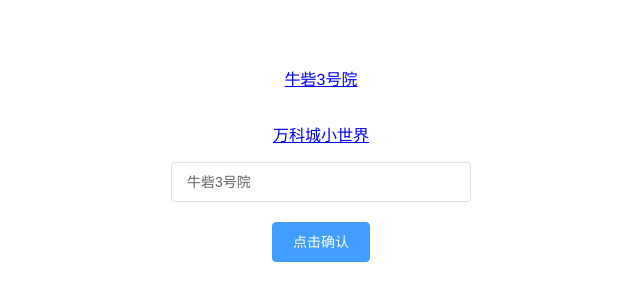
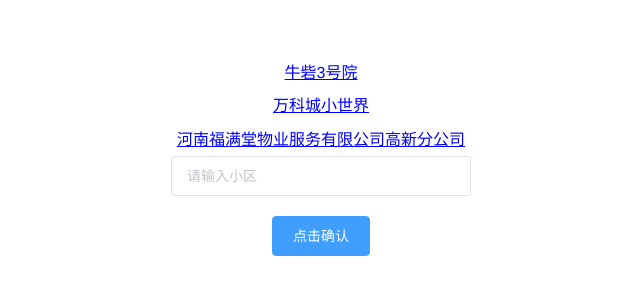
Before and after one commit to hanoubaba/deal-program, a Vue app: page / in a window 1280 px wide. Shown: the part 244-544 px from the top of the page, without its empty margins (319-959 px from the left). Built offline with nearby package versions, Linux system fonts and the light colour scheme.

Commit message:
no message

```diff
--- a/src/components/bdemo.vue
+++ b/src/components/bdemo.vue
@@ -24,13 +24,14 @@
     name: 'HelloWorld',
     data () {
         return {
-            name: "牛砦3号院",
+            name: "",
             date: '',
             time: '',
             flag: true,
             nameLs: [
                 '牛砦3号院',
                 '万科城小世界',
+                '河南福满堂物业服务有限公司高新分公司'
             ]
         }
     },
@@ -43,6 +44,9 @@
             this.flag = false
         },
         showInfo () {
+            if(!this.name){
+                return
+            }
             this.flag = false
         },
         run () {
@@ -112,11 +116,11 @@
     align-items: center;
 }
 .name {
-    width: 80%;
+    width: 96%;
     /* height: 100px; */
     padding: 0;
     margin: 0;
-    font-size: 24px;
+    font-size: 22px;
     letter-spacing: 2px;
     font-weight: bold;
     color: #fff;
@@ -181,5 +185,6 @@
     text-decoration: underline;
     color: blue;
     cursor: pointer;
+    line-height: 0.1em;
 }
 </style>
```
